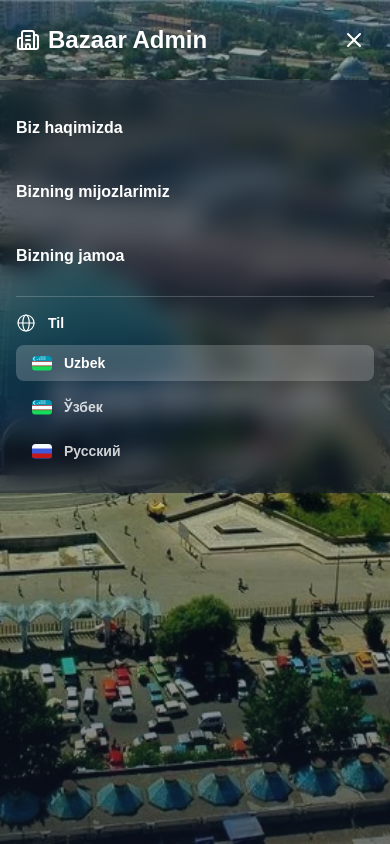
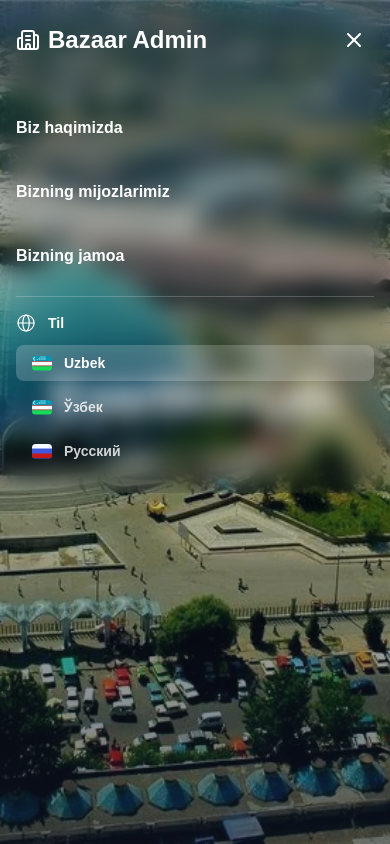
Before and after one commit to suhrob-qalandarov/ebazaar-demo-front, a Next.js app: page /uz in a window 390 px wide. Both pictures are taken after a click on the button "Toggle menu". Shown: the top 844 px of the page. Built offline with nearby package versions, Linux system fonts and the light colour scheme.

Commit message:
Add blur to navbar background when mobile menu is open

```diff
--- a/src/app/components/Navbar.tsx
+++ b/src/app/components/Navbar.tsx
@@ -134,7 +134,7 @@ const Navbar: React.FC = () => {
       className="fixed top-0 left-0 right-0 z-50 transition-all duration-300"
       style={{
         background: "var(--navbar-bg-transparent)", // Always transparent
-        backdropFilter: isScrolled ? "blur(12px)" : "none", // Blur only on scroll
+        backdropFilter: (isScrolled || isMobileMenuOpen) ? "blur(12px)" : "none", // Blur on scroll or mobile menu open
         boxShadow: "none" // No shadow
       }}
     >
@@ -268,10 +268,8 @@ const Navbar: React.FC = () => {
             transition={{ duration: 0.3 }}
             className="md:hidden overflow-hidden"
             style={{
-              background: isScrolled
-                ? "var(--navbar-bg-scrolled)"
-                : "var(--navbar-bg-overlay-light)",
-              backdropFilter: "blur(12px)" // Mobile menu always has blur
+              background: "var(--navbar-bg-transparent)", // Same as navbar - always transparent
+              backdropFilter: "blur(12px)" // Mobile menu always has blur - same as navbar when open
             }}
           >
             <div className="px-4 py-6 space-y-4">
```
